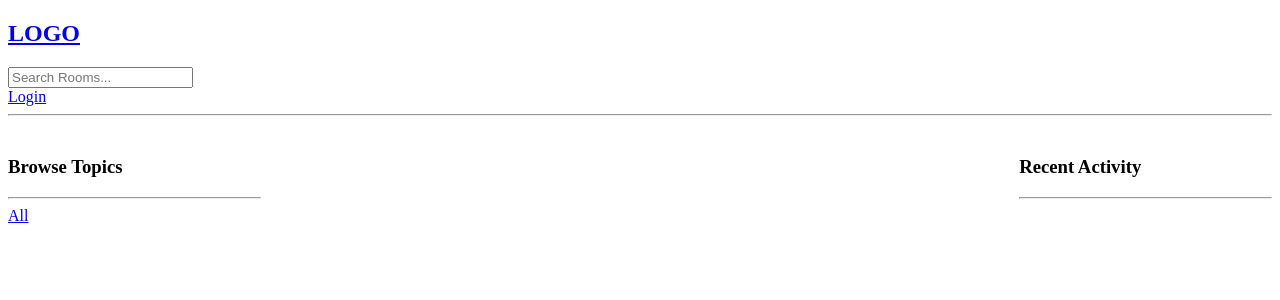
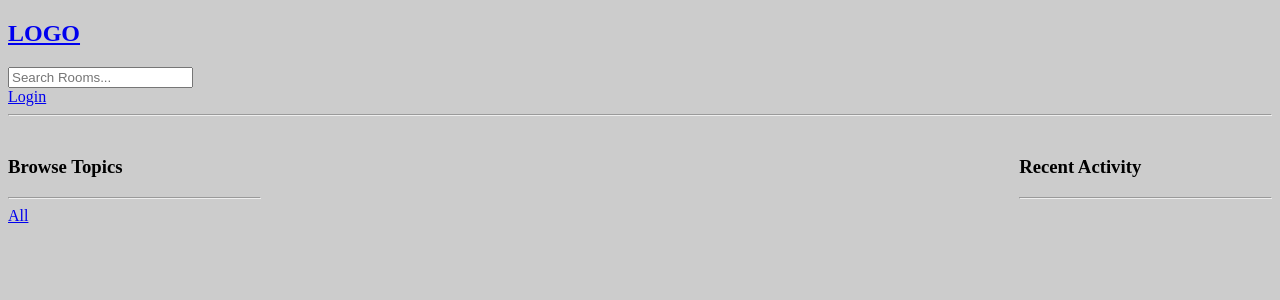
Before and after one commit to Shameel-Fazul/studyhub, a Django app: template base/templates/base/profile.html in a window 1280 px wide. Shown: the top 300 px of the page. Run offline with Django 3.2, Linux system fonts and the light colour scheme; the template is opened without the code that fills it, so the values that code supplies are empty.

Commit message:
added static files

```diff
--- /dev/null
+++ b/static/styles/main.css
@@ -0,0 +1,3 @@
+body {
+    background: rgb(204, 204, 204)
+}
--- a/studybud/settings.py
+++ b/studybud/settings.py
@@ -122,6 +122,10 @@ USE_TZ = True
 
 STATIC_URL = '/static/'
 
+STATICFILES_DIRS = [
+    BASE_DIR / 'static/'
+]
+
 # Default primary key field type
 # https://docs.djangoproject.com/en/3.2/ref/settings/#default-auto-field
 
--- a/templates/main.html
+++ b/templates/main.html
@@ -1,9 +1,11 @@
 <!DOCTYPE html>
+{% load static %}
 <html lang="en">
 <head>
     <meta charset="UTF-8">
     <meta http-equiv="X-UA-Compatible" content="IE=edge">
     <meta name="viewport" content="width=device-width, initial-scale=1.0">
+    <link rel="stylesheet" href="{% static 'styles/main.css' %}">
     <title>StudyBud</title>
 </head>
 <body>
```
